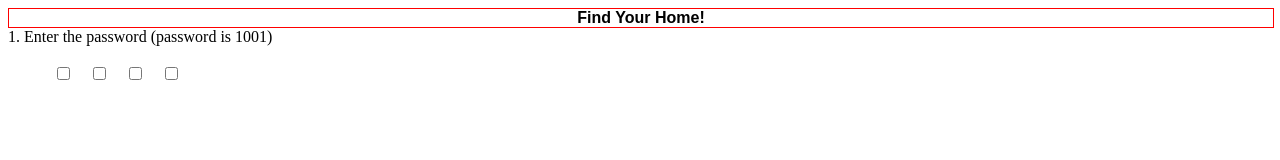
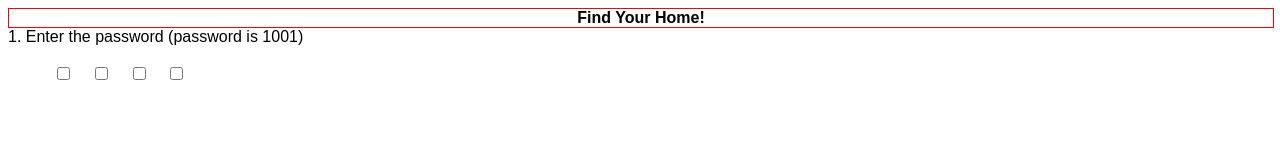
Before and after one commit to racmeh/AngularJS-Game, a plain HTML site: page index.html in a window 1280 px wide. Drawn offline with nearby package versions, Linux system fonts and the light colour scheme; some packages are replaced by stand-ins of ours.

Commit message:
Update 1.htm

```diff
--- a/1.htm
+++ b/1.htm
@@ -1,4 +1,4 @@
-<div style="font-family=Arial;"><div>1. Enter the password (password is 1001)<br/><br/>
+<div style="font-family:Arial;"><div>1. Enter the password (password is 1001)<br/><br/>
 <div style="margin-left:45px;"><input type="checkbox" ng-model="a1"> &nbsp;&nbsp;&nbsp;<input type="checkbox" ng-model="a2"> &nbsp;&nbsp;&nbsp;<input type="checkbox" ng-model="a3"> &nbsp;&nbsp;&nbsp;<input type="checkbox" ng-model="a4">
 </div></div><br/>
 <div ng-show="a1=='true' && a2=='false' && a3=='false' && a4=='true'">
```
